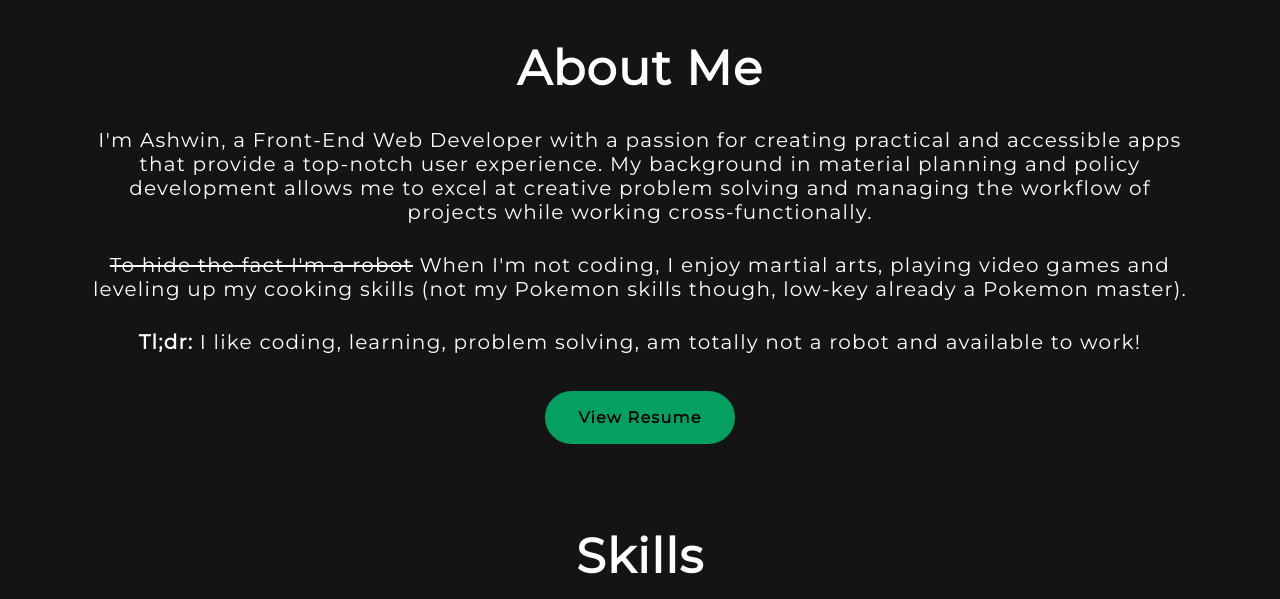
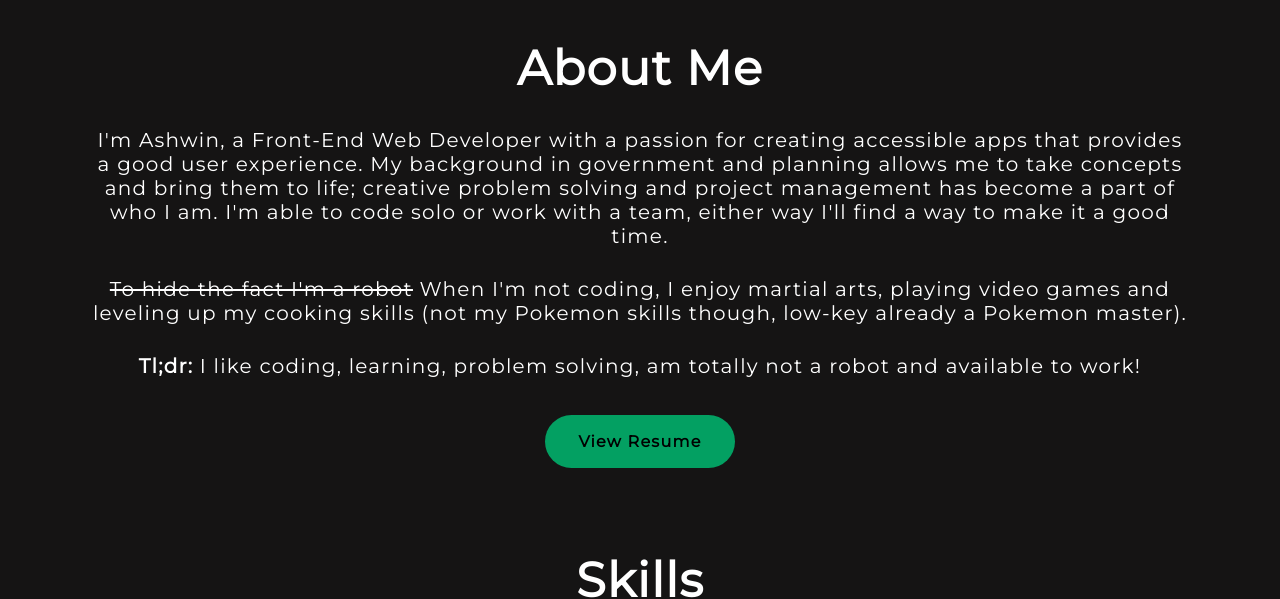
Before and after one commit to Ashwin087/portfolio, a plain HTML site: page index.html in a window 1280 px wide. Shown: the part 840-1439 px from the top of the page. Drawn offline with nearby package versions, Linux system fonts and the light colour scheme.

Commit message:
updated resume & about

```diff
--- a/index.html
+++ b/index.html
@@ -52,7 +52,7 @@
     <main>
         <section class="about wrapper" id="about">
             <h2 class="titles">About Me</h2>
-            <p>I'm Ashwin, a Front-End Web Developer with a passion for creating practical and accessible apps that provide a top-notch user experience. My background in material planning and policy development allows me to excel at creative problem solving and managing the workflow of projects while working cross-functionally.
+            <p>I'm Ashwin, a Front-End Web Developer with a passion for creating accessible apps that provides a good user experience. My background in government and planning allows me to take concepts and bring them to life; creative problem solving and project management has become a part of who I am. I'm able to code solo or work with a team, either way I'll find a way to make it a good time.</p>
             <p><strike>To hide the fact I'm a robot</strike> When I'm not coding, I enjoy martial arts, playing video games and leveling up my cooking skills (not my Pokemon skills though, low-key already a Pokemon master).</p>
             <p><strong>Tl;dr: </strong> I like coding, learning, problem solving, am totally not a robot and available to work!</p>
             <div class="resume">
```
Also changed, not shown: 1 other file.
